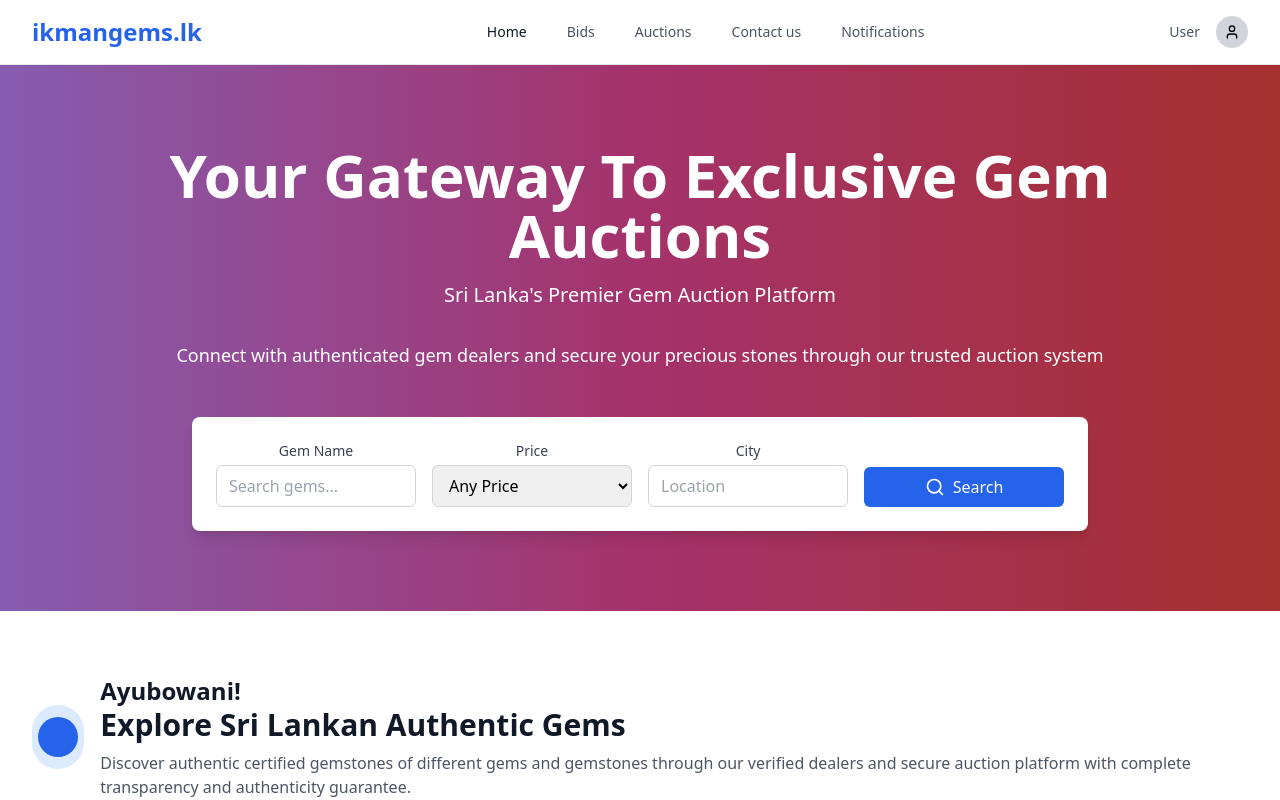
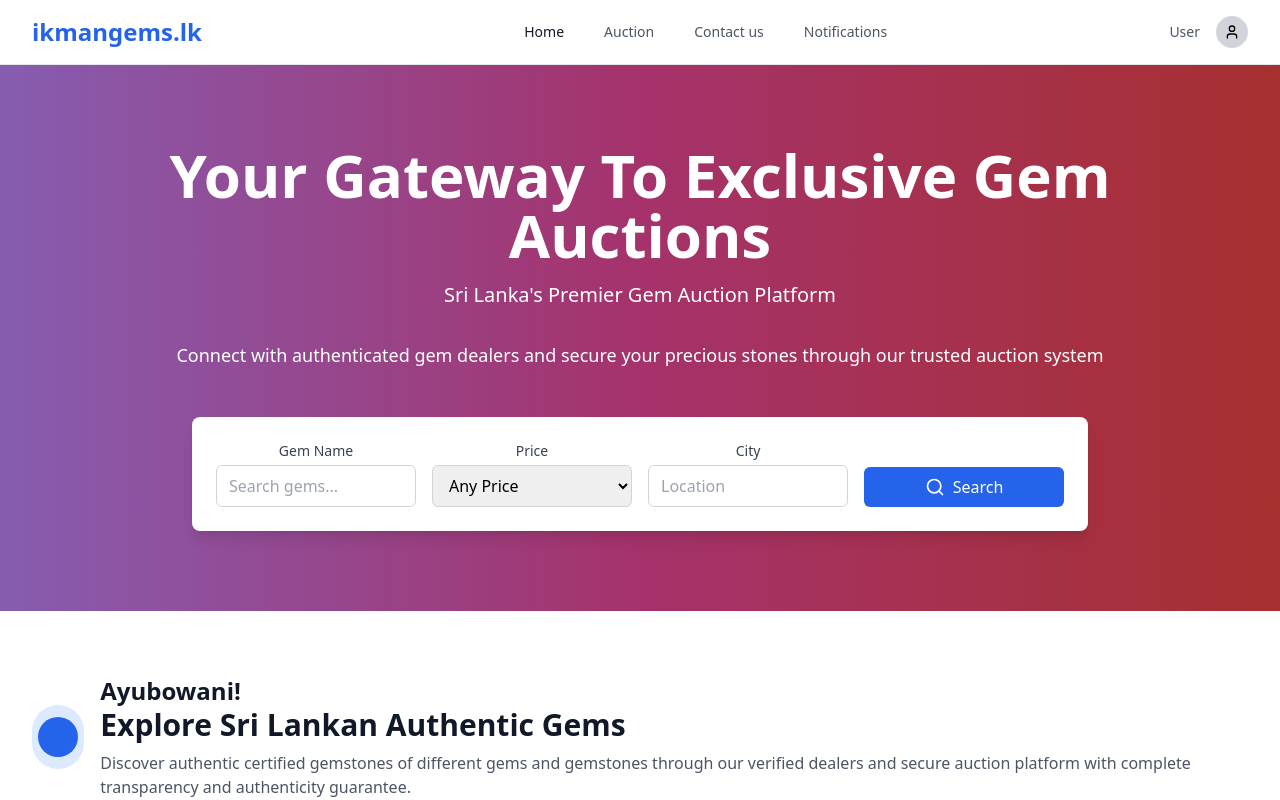
Before and after one commit to IT21831386/ikmangems.lk, a React (Vite) app in the folder client/: page / in a window 1280 px wide. Shown: the top 800 px of the page. Built offline with nearby package versions, Linux system fonts and the light colour scheme.

Commit message:
update navigations

```diff
--- a/client/src/components/navigation.jsx
+++ b/client/src/components/navigation.jsx
@@ -1,8 +1,17 @@
 import React, { useState } from "react";
 import { User, Menu } from "lucide-react";
+import { Link } from "react-router-dom"; // import Link
 
 const Navigation = () => {
   const [isMenuOpen, setIsMenuOpen] = useState(false);
+
+  // Define routes for each menu item
+  const menuItems = [
+    { name: "Home", path: "/" },
+    { name: "Auction", path: "/auction" },
+    { name: "Contact us", path: "/contact" },
+    { name: "Notifications", path: "/notifications" },
+  ];
 
   return (
     <nav className="bg-white shadow-sm border-b">
@@ -16,21 +25,19 @@ const Navigation = () => {
           {/* Desktop Navigation */}
           <div className="hidden md:block">
             <div className="ml-10 flex items-baseline space-x-4">
-              {["Home", "Bids", "Auctions", "Contact us", "Notifications"].map(
-                (item, index) => (
-                  <a
+              {menuItems.map((item, index) => (
+                <Link
                   key={index}
-                    href="#"
+                  to={item.path} // use React Router path
                   className={`px-3 py-2 text-sm font-medium ${
                     index === 0
                       ? "text-gray-900 hover:text-blue-600"
                       : "text-gray-600 hover:text-blue-600"
                   }`}
                 >
-                    {item}
-                  </a>
-                )
-              )}
+                  {item.name}
+                </Link>
+              ))}
             </div>
           </div>
 
@@ -58,17 +65,16 @@ const Navigation = () => {
       {isMenuOpen && (
         <div className="md:hidden">
           <div className="px-2 pt-2 pb-3 space-y-1 sm:px-3 bg-white border-t">
-            {["Home", "Bids", "Auctions", "Contact us", "Notifications"].map(
-              (item, index) => (
-                <a
+            {menuItems.map((item, index) => (
+              <Link
                 key={index}
-                  href="#"
+                to={item.path} // use React Router path
                 className="text-gray-600 hover:text-gray-900 block px-3 py-2 text-base font-medium"
+                onClick={() => setIsMenuOpen(false)} // close menu on click
               >
-                  {item}
-                </a>
-              )
-            )}
+                {item.name}
+              </Link>
+            ))}
           </div>
         </div>
       )}
```
Lines whose indentation alone changed are shown as unchanged.
